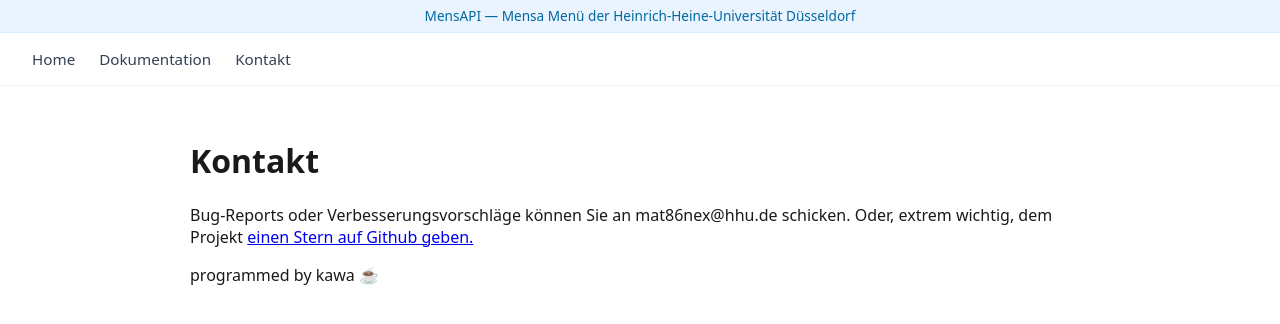
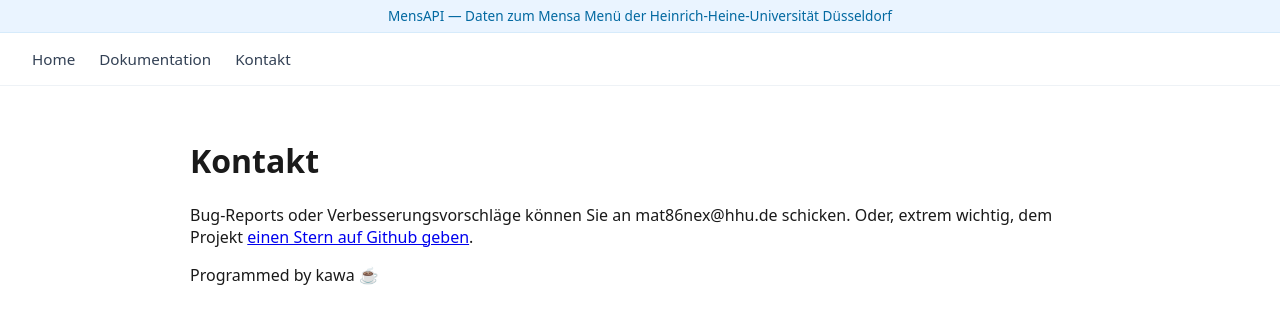
Before and after one commit to kawa800/MensAPI, a SvelteKit app in the folder src/mensapi/frontend/: page /kontakt in a window 1280 px wide. Shown: the top 324 px of the page. Built offline with nearby package versions, Linux system fonts and the light colour scheme.

Commit message:
fix: update kontakt

```diff
--- a/src/mensapi/frontend/src/routes/+layout.svelte
+++ b/src/mensapi/frontend/src/routes/+layout.svelte
@@ -6,14 +6,14 @@
 </script>
 
 <header>
-	<div class="top-bar">MensAPI — Mensa Menü der Heinrich-Heine-Universität Düsseldorf</div>
+	<div class="top-bar">MensAPI — Daten zum Mensa Menü der Heinrich-Heine-Universität Düsseldorf</div>
 	<div class="header-bar">
 		<nav>
 			<a href="/"> Home </a>
 			<a href="/api/docs">Dokumentation</a>
 			<a href="/kontakt">Kontakt</a>
 		</nav>
-		<enhanced:img class="logo" src="../lib/assets/hhu-logo.webp" alt="The logo of Heinrich Heine University" />
+		<a href="/"><enhanced:img class="logo" src="../lib/assets/hhu-logo.webp" alt="The logo of Heinrich Heine University" /></a>
 	</div>
 </header>
 
@@ -73,4 +73,13 @@
 		margin: 0 auto;
 		padding: 2rem 1.5rem;
 	}
+
+	footer {
+	  font-size: 15px;
+	  position: fixed;
+	  bottom: 0;
+	  right: 0;
+	  padding: 0.5rem 1rem;
+	}
+
 </style>
--- a/src/mensapi/frontend/src/routes/kontakt/+page.svelte
+++ b/src/mensapi/frontend/src/routes/kontakt/+page.svelte
@@ -1,5 +1,6 @@
 <h1>Kontakt</h1>
-<p>Bug-Reports oder Verbesserungsvorschläge können Sie an mat86nex@hhu.de schicken. Oder, extrem wichtig, dem Projekt <a href='https://github.com/kawa800/MensAPI'>einen Stern auf Github geben. </a> </p>
+<p>Bug-Reports oder Verbesserungsvorschläge können Sie an mat86nex@hhu.de schicken. Oder, extrem wichtig, dem Projekt <a href='https://github.com/kawa800/MensAPI'>einen Stern auf Github geben</a>.</p>
 
-
-<p>programmed by kawa ☕</p>
+<p>
+Programmed by kawa ☕
+</p>
```
